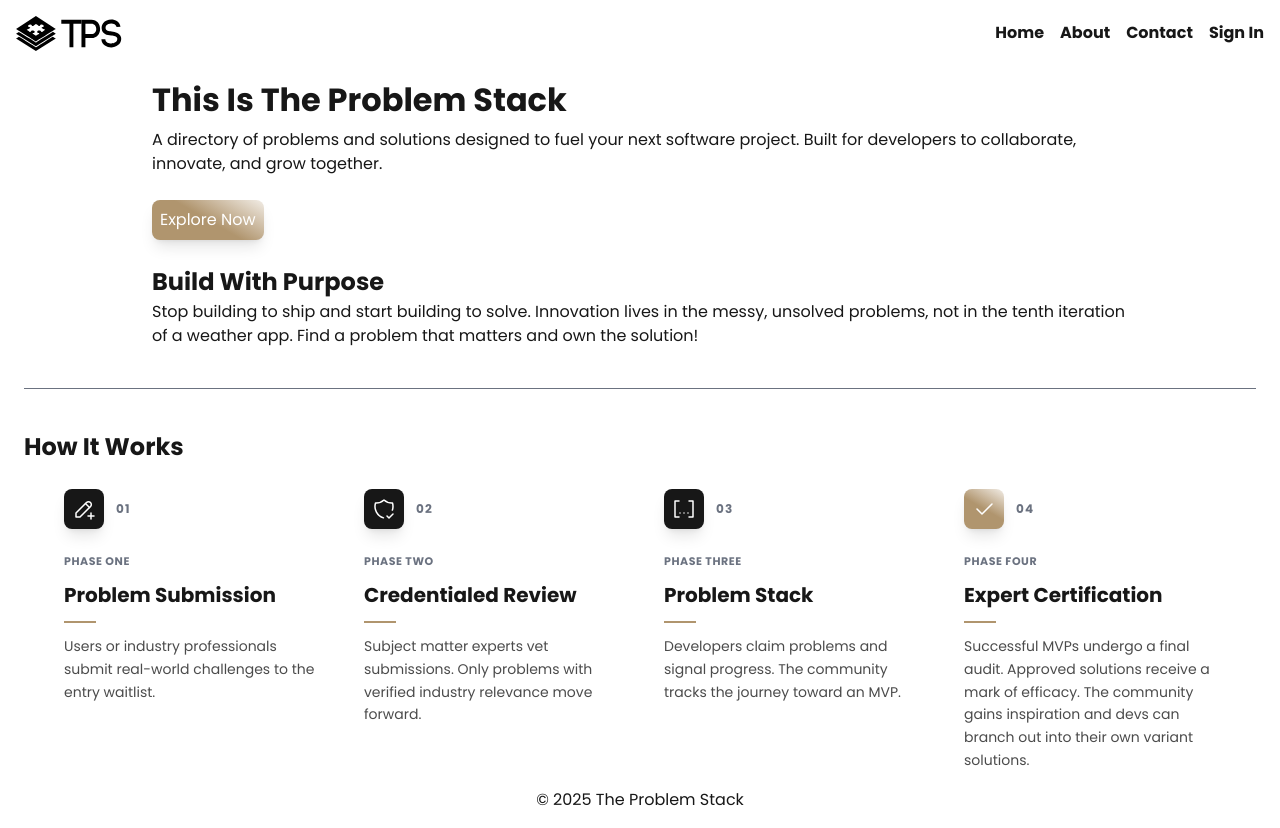
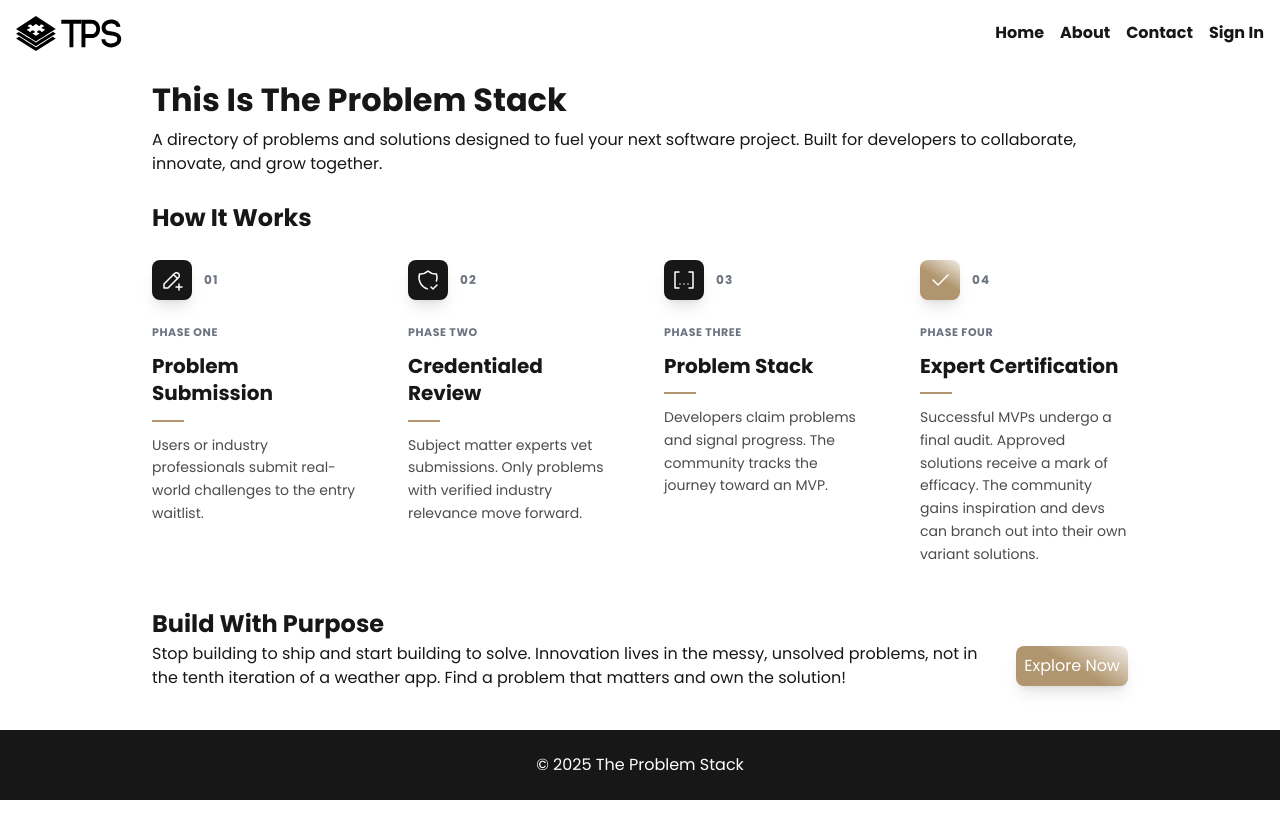
Before and after one commit to Aendoarphin/theproblemstack, a Next.js app: page / in a window 1280 px wide. After the commit the page ends 800 px from the top, so only its background shows below. Built offline with nearby package versions, Linux system fonts and the light colour scheme.

Commit message:
create landing page

```diff
--- a/app/page.tsx
+++ b/app/page.tsx
@@ -6,6 +6,49 @@ import {
   IconBracketsContain,
   IconCheck,
 } from "@tabler/icons-react";
+
+export default function Home() {
+  return (
+    <div className="flex flex-col min-h-screen">
+      <Header />
+      <main>
+        {/* hero */}
+        <section className="mt-20 h-1/2 px-6 max-w-5xl mx-auto flex flex-col">
+          <h1 className="leading-tight mb-2 text-balance">
+            This Is The Problem Stack
+          </h1>
+          <p>
+            A directory of problems and solutions designed to fuel your next
+            software project. Built for developers to collaborate, innovate, and
+            grow together.
+          </p>
+          <br />
+          {/* mechanics */}
+          <ProcessFlow />
+          <Divider />
+          <h2>Build With Purpose</h2>
+          <div className="sm:inline-flex gap-4 items-center">
+            <p>
+              Stop building to ship and start building to solve. Innovation
+              lives in the messy, unsolved problems, not in the tenth iteration
+              of a weather app. Find a problem that matters and own the
+              solution!
+            </p>
+            <br />
+            <button className="bg-black text-nowrap from-primary h-max from-50% bg-linear-30 to-white to-110% text-white rounded-lg p-2 w-max shadow-lg md:mx-auto">
+              Explore Now
+            </button>
+          </div>
+        </section>
+        {/* testimonials */}
+        <section></section>
+        {/* call to action */}
+        <section></section>
+      </main>
+      <Footer />
+    </div>
+  );
+}
 
 const ProcessFlow = () => {
   const steps = [
@@ -44,7 +87,7 @@ const ProcessFlow = () => {
   ];
 
   return (
-    <section className="w-full px-6">
+    <section className=" max-w-5xl mx-auto">
       <h2>How It Works</h2>
       <br />
       <div className="max-w-6xl mx-auto">
@@ -73,8 +116,7 @@ const ProcessFlow = () => {
                   {step.phase}
                 </p>
                 <h3 className="text-lg font-bold leading-snug">{step.title}</h3>
-                <div className="w-8 h-0.5 bg-primary"></div>{" "}
-                {/* divider */}
+                <div className="w-8 h-0.5 bg-primary"></div> {/* divider */}
                 <p className="text-sm contrast-50 leading-relaxed">
                   {step.description}
                 </p>
@@ -87,40 +129,8 @@ const ProcessFlow = () => {
   );
 };
 
-export default function Home() {
+function Divider() {
   return (
-    <>
-      <Header />
-      <main>
-        {/* hero */}
-        <section className="mt-20 h-1/2 px-6 max-w-5xl mx-auto flex flex-col">
-          <h1 className="leading-tight mb-2 text-balance">
-            This Is The Problem Stack
-          </h1>
-          <p>
-            A directory of problems and solutions designed to fuel your next
-            software project. Built for developers to collaborate, innovate, and
-            grow together.
-          </p>
-          <br />
-          <button className="bg-black from-primary from-50% bg-linear-30 to-white to-110% text-white rounded-lg p-2 w-max shadow-lg">Explore Now</button>
-          <br />
-          <h2>Build With Purpose</h2>
-          <p>
-            Stop building to ship and start building to solve. Innovation lives
-            in the messy, unsolved problems, not in the tenth iteration of a
-            weather app. Find a problem that matters and own the solution!
-          </p>
-        </section>
-        <hr className="my-10 mx-6 text-muted" />
-        {/* features */}
-        <ProcessFlow />
-        {/* testimonials */}
-        <section></section>
-        {/* call to action */}
-        <section></section>
-      </main>
-      <Footer />
-    </>
+    <hr className="my-5 text-muted mx-6 sm:mx-40 opacity-0" />
   );
 }
--- a/components/Footer.tsx
+++ b/components/Footer.tsx
@@ -1,6 +1,8 @@
 function Footer() {
   return (
-    <footer className="text-center p-4">&copy; {new Date().getFullYear()} The Problem Stack</footer>
+    <footer className="text-center p-4 bg-foreground text-background grow place-content-center mt-10">
+      <p>&copy; {new Date().getFullYear()} The Problem Stack</p>
+    </footer>
   )
 }
 
```
